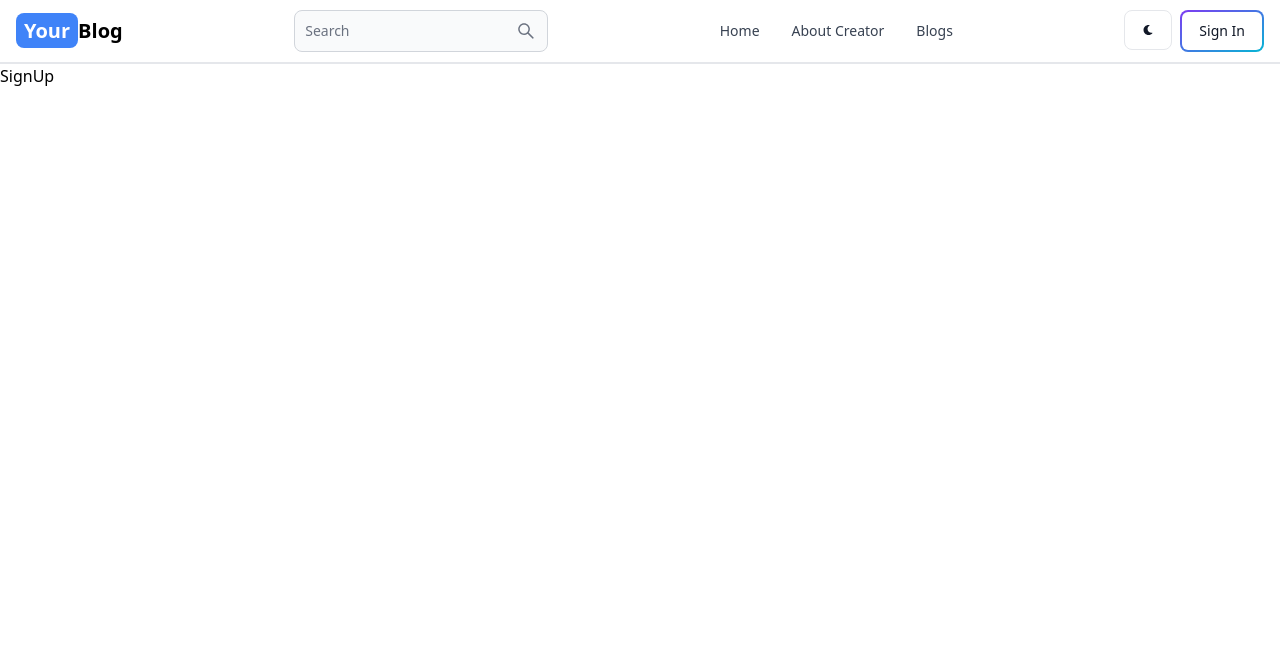
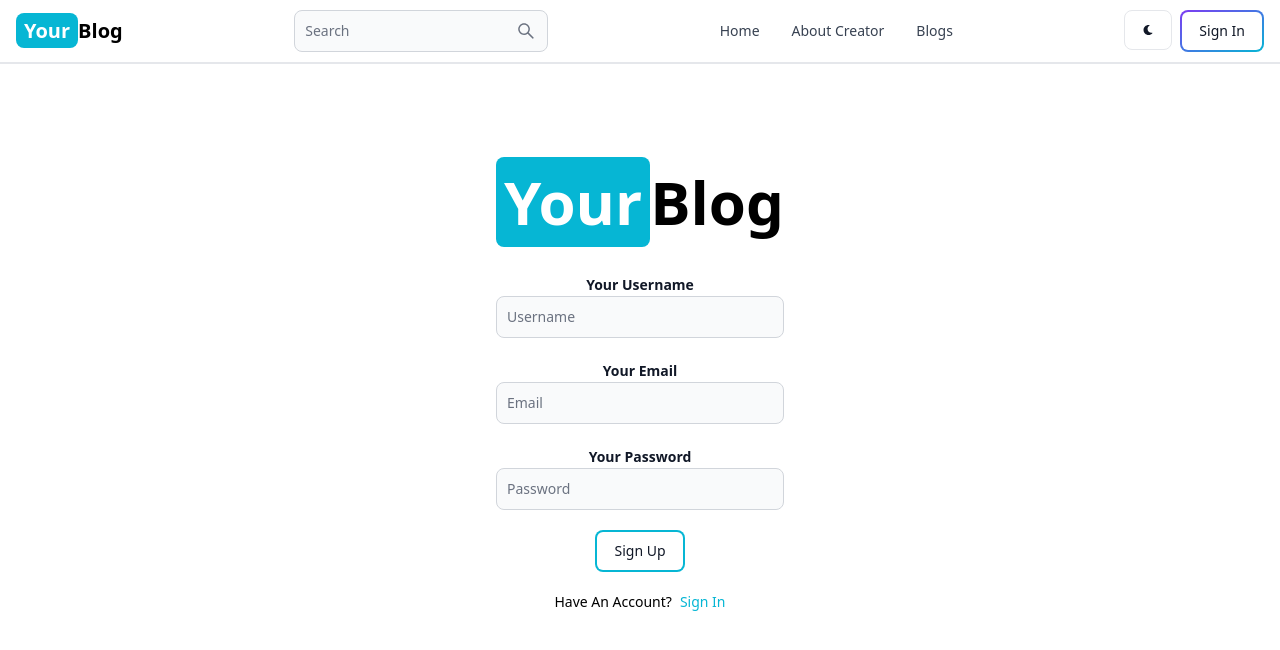
Before and after one commit to samarth-6/Blog, a React (Vite) app in the folder client/: page /sign-up in a window 1280 px wide. Shown: the top 650 px of the page. Built offline with nearby package versions, Linux system fonts and the light colour scheme.

Commit message:
complete sign-up page UI

```diff
--- a/client/src/components/Header.jsx
+++ b/client/src/components/Header.jsx
@@ -9,7 +9,7 @@ const Header = () => {
   return (
     <Navbar className='border-b-2'>
          <Link to="/" className='self-center whitespace-nowrap text-sm sm:text-xl font-semibold dark:text-white'>{/*text-small is set at default and for small above screens  text size is set large */}
-            <span className='px-2 py-1 bg-blue-500 rounded-lg text-white'>
+            <span className='px-2 py-1 bg-cyan-500 rounded-lg text-white'>
                 Your
             </span>
             Blog
--- a/client/src/pages/SignUp.jsx
+++ b/client/src/pages/SignUp.jsx
@@ -1,8 +1,58 @@
+import { Button, Label, TextInput } from 'flowbite-react';
 import React from 'react'
+import {Link} from 'react-router-dom';
 
 const SignUp = () => {
   return (
-    <div>SignUp</div>
+    <div className='min-h-screen flex  mt-24 flex-col' >
+    <div className="  p-3 mx-auto text-center gap-5">
+    {/* top */}
+    <div className="flex-1 mb-10">
+    <Link to="/" className='self-center  font-bold dark:text-white text-6xl'>{/*text-small is set at default and for small above screens  text size is set large */}
+            <span className='px-2 py-1 bg-cyan-500 rounded-lg text-white'>
+                Your
+            </span>
+            Blog
+        </Link>
+        <p className="text-sm mt-5">
+
+        </p>
+
+    </div>
+    {/* bottom */}
+    <div className="flex-1">
+    <form>
+      <div className="mb-5">
+      <Label className="font-semibold"value='Your Username'/>
+      <TextInput type='text' placeholder='Username' id='username'/>
+
+      </div>
+      <div className="mb-5">
+      <Label className="font-semibold" value='Your Email'/>
+      <TextInput type='text' placeholder='Email' id='email'/>
+
+      </div>
+      <div className="mb-5">
+      <Label className="font-semibold" value='Your Password'/>
+      <TextInput type='text' placeholder='Password' id='password'/>
+
+      </div>
+      <div className="flex justify-center mt-5">
+      <Button outline gradientDuoTone="cyanToBlue" type='submit'>
+        Sign Up
+      </Button>
+      </div>
+    </form>
+    <div className="flex gap-2 justify-center text-sm mt-5">
+      <span>Have An Account?</span>
+      <Link to='/sign-in' className='text-cyan-500'>
+        Sign In
+      </Link>
+
+    </div>
+    </div>
+    </div>
+    </div>
   )
 }
 
```
